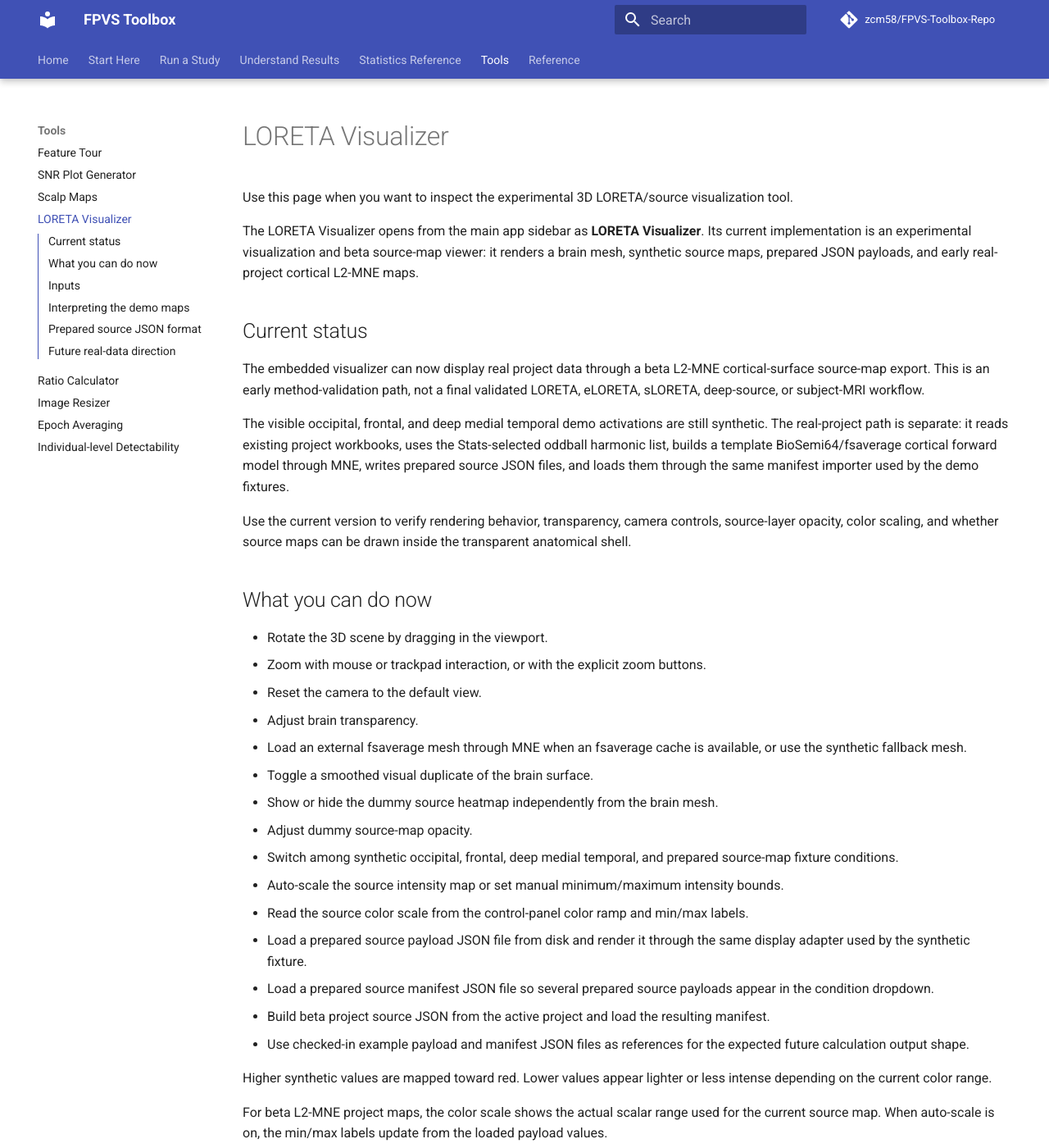
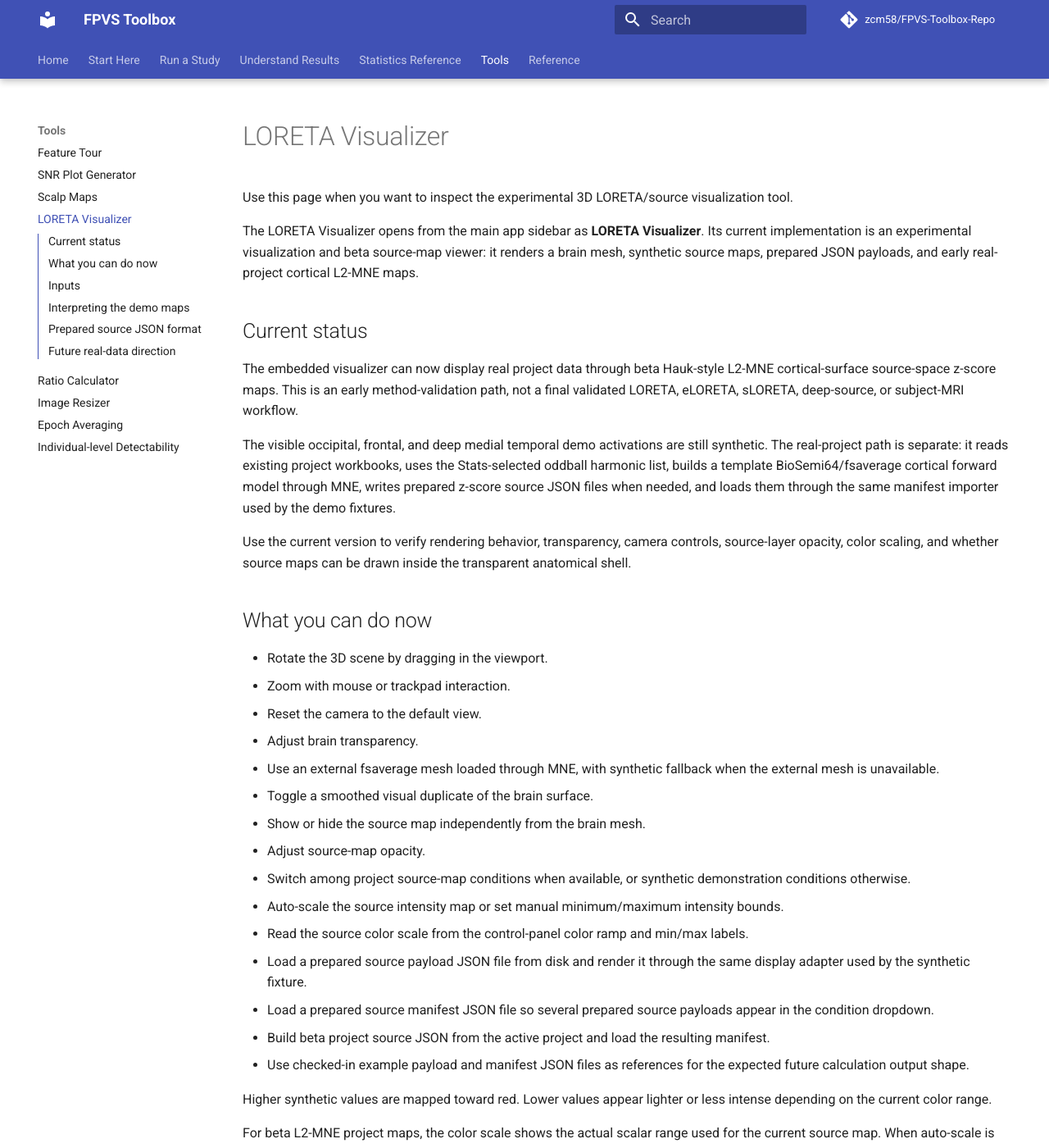
Before and after one commit to zcm58/FPVS-Toolbox-Repo, an MkDocs documentation site: the page built from docs/user/tools/loreta-visualizer.md, in a window 1280 px wide and 1400 px high. Shown: the whole window at 82% size. Built offline with MkDocs 1.6.1 and Material for MkDocs 9.7.7, drawn with Linux system fonts in a browser that asks for light colours; comment, search, counter and statistics services are not loaded; some of the changed text lies outside the part shown.

Commit message:
Default LORETA viewer to project z-score maps

```diff
--- a/docs/user/tools/loreta-visualizer.md
+++ b/docs/user/tools/loreta-visualizer.md
@@ -10,17 +10,17 @@ JSON payloads, and early real-project cortical L2-MNE maps.
 
 ## Current status
 
-The embedded visualizer can now display real project data through a beta
-L2-MNE cortical-surface source-map export. This is an early method-validation
-path, not a final validated LORETA, eLORETA, sLORETA, deep-source, or
-subject-MRI workflow.
+The embedded visualizer can now display real project data through beta
+Hauk-style L2-MNE cortical-surface source-space z-score maps. This is an early
+method-validation path, not a final validated LORETA, eLORETA, sLORETA,
+deep-source, or subject-MRI workflow.
 
 The visible occipital, frontal, and deep medial temporal demo activations are
 still synthetic. The real-project path is separate: it reads existing project
 workbooks, uses the Stats-selected oddball harmonic list, builds a template
-BioSemi64/fsaverage cortical forward model through MNE, writes prepared source
-JSON files, and loads them through the same manifest importer used by the demo
-fixtures.
+BioSemi64/fsaverage cortical forward model through MNE, writes prepared z-score
+source JSON files when needed, and loads them through the same manifest
+importer used by the demo fixtures.
 
 Use the current version to verify rendering behavior, transparency, camera
 controls, source-layer opacity, color scaling, and whether source maps can be
@@ -29,16 +29,16 @@ drawn inside the transparent anatomical shell.
 ## What you can do now
 
 - Rotate the 3D scene by dragging in the viewport.
-- Zoom with mouse or trackpad interaction, or with the explicit zoom buttons.
+- Zoom with mouse or trackpad interaction.
 - Reset the camera to the default view.
 - Adjust brain transparency.
-- Load an external fsaverage mesh through MNE when an fsaverage cache is
-  available, or use the synthetic fallback mesh.
+- Use an external fsaverage mesh loaded through MNE, with synthetic fallback
+  when the external mesh is unavailable.
 - Toggle a smoothed visual duplicate of the brain surface.
-- Show or hide the dummy source heatmap independently from the brain mesh.
-- Adjust dummy source-map opacity.
-- Switch among synthetic occipital, frontal, deep medial temporal, and prepared
-  source-map fixture conditions.
+- Show or hide the source map independently from the brain mesh.
+- Adjust source-map opacity.
+- Switch among project source-map conditions when available, or synthetic
+  demonstration conditions otherwise.
 - Auto-scale the source intensity map or set manual minimum/maximum intensity
   bounds.
 - Read the source color scale from the control-panel color ramp and min/max
@@ -103,20 +103,17 @@ The prepared source-map fixture is shaped like a future real-data handoff with
 coordinates, scalar values, faces, source-model metadata, and coordinate-space
 conversion. It is still synthetic and should be used only to inspect rendering.
 
-The **Load source JSON** button accepts controlled prepared-payload files with
-points, values, optional triangle faces, a source-model label, metadata, and a
-coordinate-space label. The tool validates the file and converts coordinates
-into the current display mesh space before rendering.
+When the tool opens inside a project, it automatically prepares fsaverage and
+then prefers the project-local Hauk-style source-space z-score manifest. If the
+manifest is missing and the required `FullFFT Amplitude (uV)` target/noise-bin
+data are present, the tool builds the z-score source maps in the background and
+loads the generated manifest.
 
-The **Load manifest** button accepts a controlled manifest file that lists
-condition labels and relative prepared-payload JSON files. After loading a
-manifest, those imported conditions appear in the same condition dropdown as the
-synthetic demos. Selecting one loads and renders its prepared payload.
-
-The **Build project source JSON** button uses the active project, writes the
-beta L2-MNE source-map files into the project-local source folder, and then
-loads the generated manifest. The current default uses BCA topographies and
-includes flagged participants to match the existing Stats behavior.
+Advanced controls can still load a controlled prepared-payload JSON file or a
+prepared source manifest manually. Manual payloads need points, values, optional
+triangle faces, a source-model label, metadata, and a coordinate-space label.
+The tool validates the file and converts coordinates into the current display
+mesh space before rendering.
 
 ## Prepared source JSON format
 
```
Also changed, not shown: other parts of docs/user/tools/loreta-visualizer.md (+9 -10 lines), docs/agent/exec-plans/active/loreta-3d-visualizer.md (+21 -16 lines), 2 other files.
